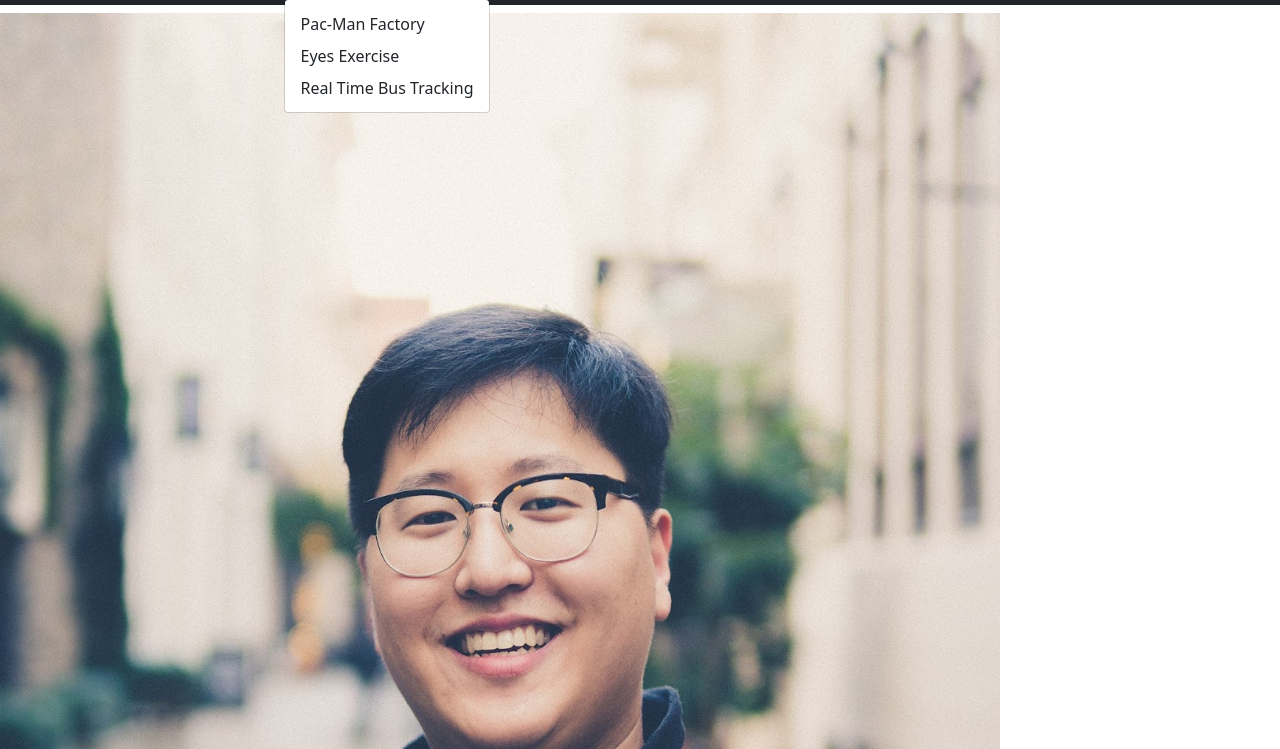
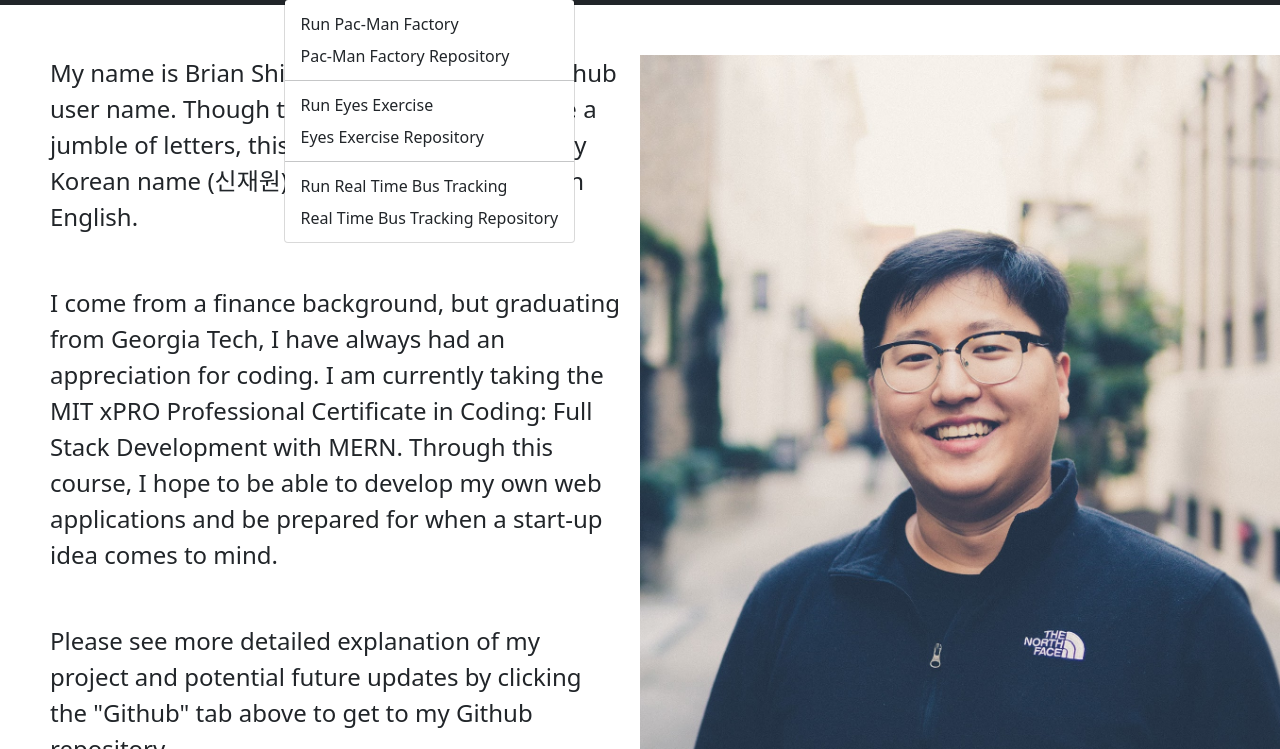
Before and after one commit to tlswodnjs/tlswodnjs.github.io, a plain HTML site: page index.html in a window 1280 px wide. Both pictures are taken after a click on the button "Projects". Shown: the part 51-800 px from the top of the page. Drawn offline with nearby package versions, Linux system fonts and the light colour scheme.

Commit message:
Updated for repository link + added styles.css

```diff
--- a/index.html
+++ b/index.html
@@ -7,6 +7,7 @@
 
         <!-- Bootstrap NavBar -->
         <link href="https://cdn.jsdelivr.net/npm/bootstrap@5.0.0-beta3/dist/css/bootstrap.min.css" rel="stylesheet" integrity="sha384-eOJMYsd53ii+scO/bJGFsiCZc+5NDVN2yr8+0RDqr0Ql0h+rP48ckxlpbzKgwra6" crossorigin="anonymous">
+        <link rel="stylesheet" href="./styles.css" />
 
         <nav class="navbar navbar-expand-lg navbar-dark bg-dark">
             <div class="container-fluid">
@@ -24,9 +25,14 @@
                       Projects
                     </a>
                     <ul class="dropdown-menu" aria-labelledby="navbarDropdown">
-                      <li><a class="dropdown-item" href="https://tlswodnjs.github.io/Pac-Man_Factory/">Pac-Man Factory</a></li>
-                      <li><a class="dropdown-item" href="https://tlswodnjs.github.io/Eyes_Exercise/">Eyes Exercise</a></li>
-                      <li><a class="dropdown-item" href="https://tlswodnjs.github.io/Real_Time_Bus_Tracking/">Real Time Bus Tracking</a></li>
+                      <li><a class="dropdown-item" href="https://tlswodnjs.github.io/Pac-Man_Factory/">Run Pac-Man Factory</a></li>
+                      <li><a class="dropdown-item" href="https://github.com/tlswodnjs/Pac-Man_Factory/">Pac-Man Factory Repository</a></li>
+                      <li><hr class="dropdown-divider"></li>
+                      <li><a class="dropdown-item" href="https://tlswodnjs.github.io/Eyes_Exercise/">Run Eyes Exercise</a></li>
+                      <li><a class="dropdown-item" href="https://github.com/tlswodnjs/Eyes_Exercise/">Eyes Exercise Repository</a></li>
+                      <li><hr class="dropdown-divider"></li>
+                      <li><a class="dropdown-item" href="https://tlswodnjs.github.io/Real_Time_Bus_Tracking/">Run Real Time Bus Tracking</a></li>
+                      <li><a class="dropdown-item" href="https://github.com/tlswodnjs/Real_Time_Bus_Tracking">Real Time Bus Tracking Repository</a></li>
                       <!-- <li><hr class="dropdown-divider"></li> -->
                       <!-- <li><a class="dropdown-item" href="#">Something else here</a></li> -->
                     </ul>
@@ -51,8 +57,32 @@
     </head>
 
     <body>
-        <h1> <h1>
-        <img src = "images/Profile.jpg" width="1000" height="1500"/>
+      <div class="clearfix">
+        <img src="images/Profile.jpg" class="col-md-6 float-md-end mb-3 ms-md-3" alt="...">
+
+        <p id="bio">
+          My name is Brian Shin, and tslwodnjs is my Github user name. Though to most this may seem like a jumble of letters,
+          this is how you would type my Korean name (신재원) on a QWERTY keyboard in English.
+        </p>
+
+        <p id="bio">
+          I come from a finance background, but graduating from Georgia Tech, I have always had an appreciation for coding.
+          I am currently taking the MIT xPRO Professional Certificate in Coding: Full Stack Development with MERN.
+          Through this course, I hope to be able to develop my own web applications and be prepared for when a start-up idea comes to mind.
+        </p>
+
+        <p id="bio">
+          Please see more detailed explanation of my project and potential future updates by clicking the "Github" tab above to get to my Github repository.
+        </p>
+
+        <p id="bio">
+          You may also contact me via Linkedin by clicking the tab above or email at <a href = "mailto: brianjaewonshin@gmail.com">brianjaewonshin@gmail.com</a>
+        </p></div>
+
     </body>
 
+    <footer>
+
+    </footer>
+
 </html>
--- /dev/null
+++ b/styles.css
@@ -0,0 +1,5 @@
+
+#bio{
+    margin: 50px;
+    font-size: 1.5em;
+  }
```
